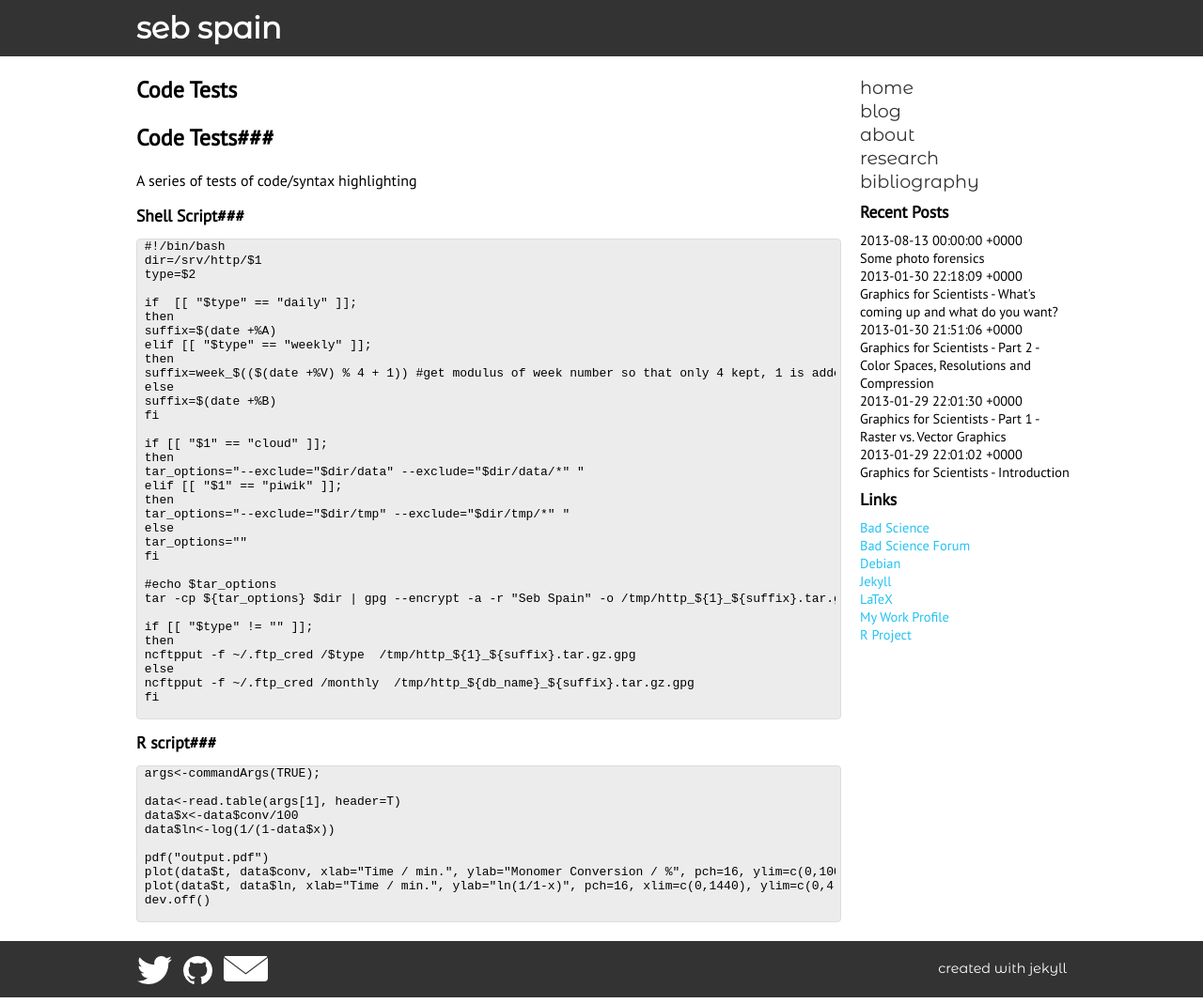
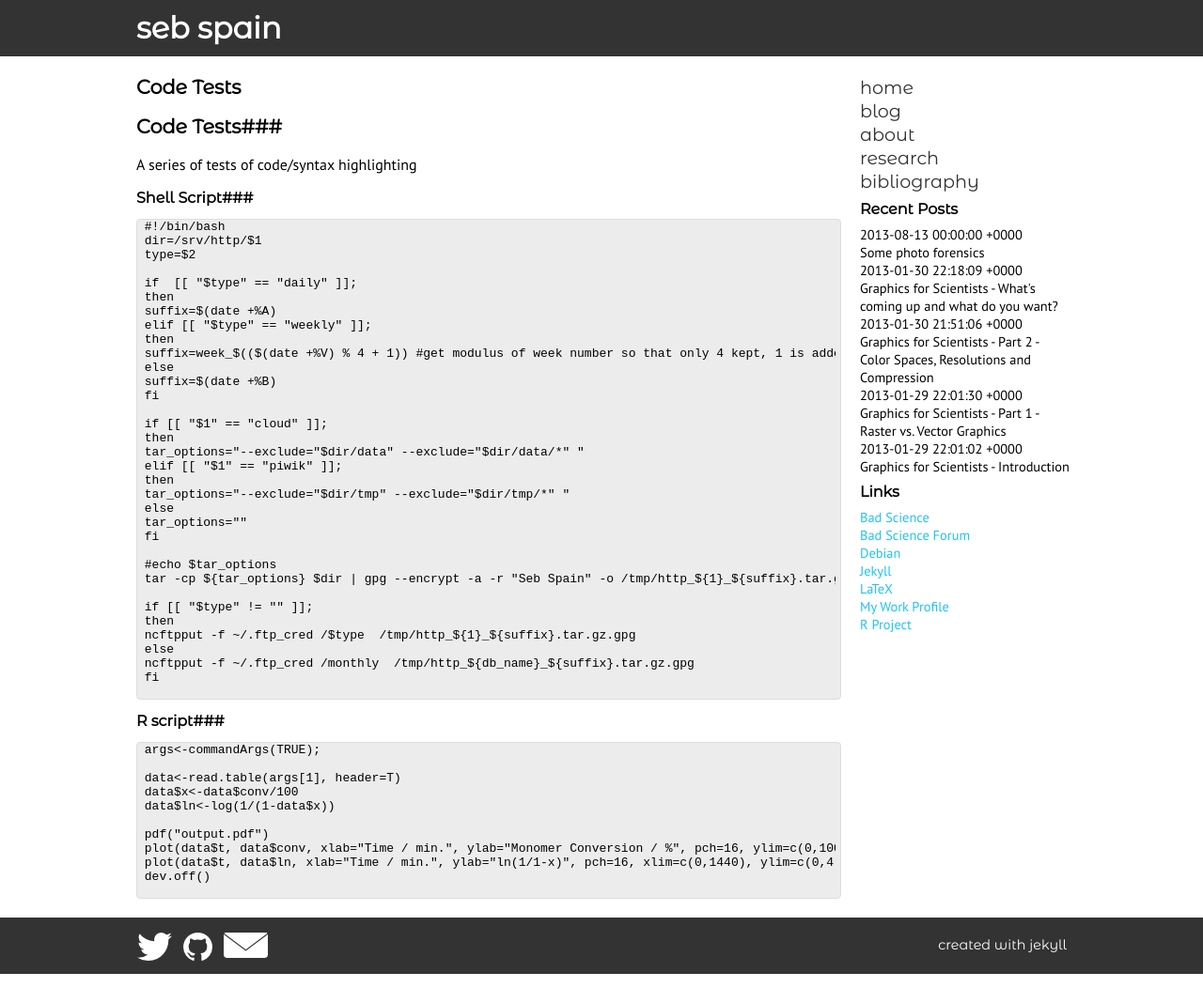
Before and after one commit to sebspain/sebspain.github.io, a Jekyll site: the page built from code_tests.md, in a window 1280 px wide. Shown: the whole page at 94% size. Built offline with Jekyll 4.4.1, drawn with Linux system fonts in a browser that asks for light colours; Markdown is read by kramdown in place of the engine named in the settings; after the commit the page ends 1043 px from its top, so only the background shows below that.

Commit message:
heading sizes

```diff
--- a/css/beta.css
+++ b/css/beta.css
@@ -4,9 +4,16 @@ body {
 	font-sze: 12px;
 }
 
+h1, h2, h3 {
+	font-family: 'Montserrat Alternates', Helvetica;
+}
+
+h2 {
+	font-size: 130%;
+}
 h3 {
 	margin: 0.5em 0 0.5em 0;
-	font-size: 110%;
+	font-size: 100%;
 }
 
 a {
```
